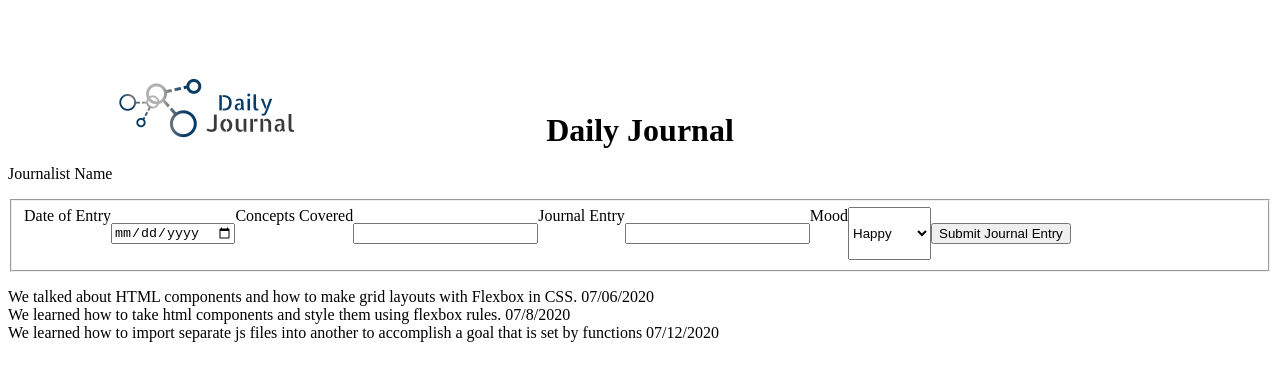
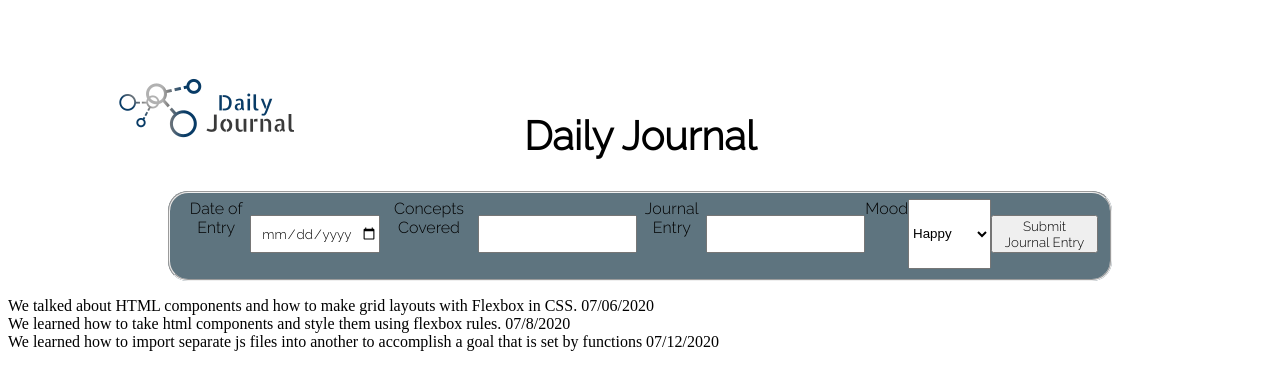
Before and after one commit to LukeZvada/Daily-Journal, a plain HTML site: page index.html in a window 1280 px wide. Drawn offline with Linux system fonts and the light colour scheme.

Commit message:
Image added. Form styled

```diff
--- a/index.html
+++ b/index.html
@@ -7,13 +7,15 @@
     <link rel="stylesheet" href="styles/main.css">
 </head>
 <body>
+    <main id="container">
     <header class="header">
         <img class="siteLogo" src="./images/DailyJournalImg.png"/>
         <h1 class="siteTitle">Daily Journal</h1>
     </header>
-    <main id="container">
-        <article>Journalist Name</article>
+    <!-- <main id="container"> -->
+        <!-- <article>/*Journalist Name*/</article> -->
         <section>
+            <div class ="form__style">
             <form action="">
                 <fieldset class="form">
                     <label for="journalDate">Date of Entry</label>
@@ -36,6 +38,7 @@
 
 
             </form>
+        </div>
             <div id="entryLog"> </div>
 
 
--- a/styles/main.css
+++ b/styles/main.css
@@ -1,3 +1,11 @@
+
+@import url('https://fonts.googleapis.com/css2?family=Raleway:wght@300&display=swap');
+
+
+.header {
+    font-family: 'Raleway', sans-serif;
+    font-size: 20px;
+}
 
 .siteTitle {
     display: flex;
@@ -16,11 +24,25 @@
 .form {
     display: flex;
     flex-direction: row;
+    text-align: center;
     margin-top: 1rem;
     margin-bottom: 1rem;
+    margin-left: 10rem;
+    margin-right: 10rem;
+    border-radius: 20px;
+    background-color: #5E747F;
+    font-family: 'Raleway', sans-serif;
 }
 
 .form__content {
+    display: flex;
+    text-align: center;
     margin-top: 1rem;
     margin-bottom: 1rem;
+    font-family: 'Raleway', sans-serif;
 }
+
+.form__style {
+    display: flex;
+    justify-content: center;
+}
```
Also changed, not shown: images/dailyjournal.jpg (added).
